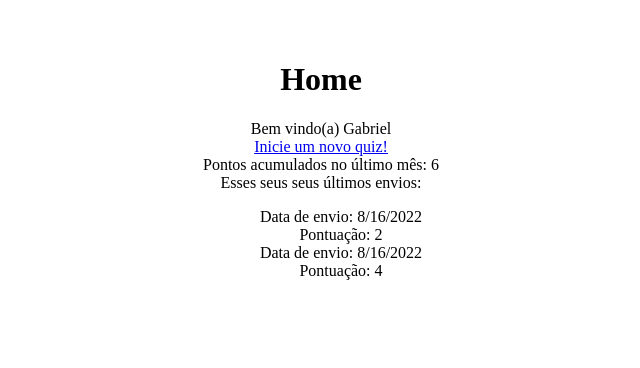
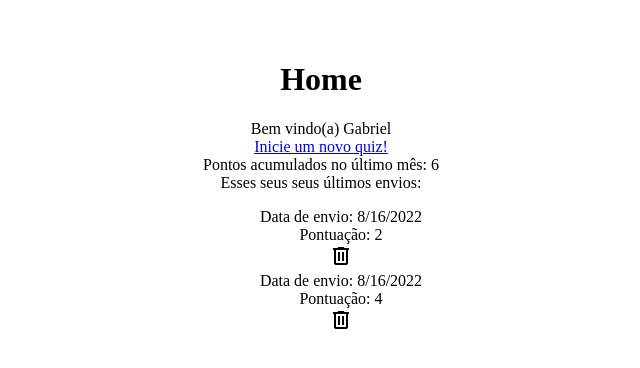
Before and after one commit to gabriel1680/DevQuiz-frontend, a React (Vite) app: page / in a window 1280 px wide. Shown: the top 368 px of the page, without its empty margins (319-959 px from the left). Built offline with nearby package versions, Linux system fonts and the light colour scheme; no server answers.

Commit message:
feat: add remove quiz answers feature

```diff
--- a/index.html
+++ b/index.html
@@ -3,6 +3,7 @@
   <head>
     <meta charset="UTF-8" />
     <link rel="icon" type="image/svg+xml" href="/vite.svg" />
+    <link href="https://fonts.googleapis.com/css2?family=Material+Symbols+Outlined" rel="stylesheet" />
     <meta name="viewport" content="width=device-width, initial-scale=1.0" />
     <title>DevQuiz</title>
   </head>
--- a/src/App.css
+++ b/src/App.css
@@ -12,3 +12,7 @@
   border-radius: 8px;
   padding: 16px;
 }
+
+.clickable {
+  cursor: pointer;;
+}
--- /dev/null
+++ b/src/components/Icon.tsx
@@ -0,0 +1,14 @@
+export default function Icon({ icon, onClick }: IconProps) {
+  return (
+    <i className="material-symbols-outlined clickable" onClick={onClick}>
+      {icon}
+    </i>
+  );
+}
+
+type IconProps = React.DetailedHTMLProps<
+  React.HTMLAttributes<HTMLElement>,
+  HTMLElement
+> & {
+  icon: string;
+};
--- /dev/null
+++ b/src/components/PlayerQuizCard.tsx
@@ -0,0 +1,17 @@
+import Icon from "./Icon";
+import { UserQuiz } from "../types/Quiz";
+
+export function PlayerQuizCard({ quiz, onRemoveQuiz }: PlayerQuizCardProps) {
+  return (
+    <div>
+      <div>Data de envio: {new Date(quiz.answeredAt).toLocaleDateString()}</div>
+      <div>Pontuação: {quiz.score}</div>
+      <Icon icon="delete" onClick={() => onRemoveQuiz(quiz)} />
+    </div>
+  );
+}
+
+type PlayerQuizCardProps = {
+  quiz: UserQuiz;
+  onRemoveQuiz: (quiz: UserQuiz) => void;
+};
--- a/src/hooks/useGetPlayerAnsweredQuizzes.tsx
+++ b/src/hooks/useGetPlayerAnsweredQuizzes.tsx
@@ -2,7 +2,10 @@ import { useEffect, useState } from "react";
 import { UserQuiz } from "../types/Quiz";
 import { getUserQuizzes } from "../utils/api";
 
-export default function useGetPlayerAnsweredQuizzes(username: string) {
+export default function useGetPlayerAnsweredQuizzes(
+  username: string,
+  refetch: number
+) {
   const [quizzes, setQuizzes] = useState<UserQuiz[]>([]);
   const [error, setError] = useState("");
   const [isLoading, setIsLoading] = useState(true);
@@ -12,7 +15,7 @@ export default function useGetPlayerAnsweredQuizzes(username: string) {
       .then(quizzes => setQuizzes(quizzes))
       .catch(error => setError(error.message))
       .finally(() => setIsLoading(false));
-  }, [username]);
+  }, [username, refetch]);
 
-  return { quizzes, error, isLoading }
+  return { quizzes, error, isLoading };
 }
--- a/src/hooks/useGetPlayerInfo.tsx
+++ b/src/hooks/useGetPlayerInfo.tsx
@@ -1,14 +1,12 @@
 import { useEffect, useState } from "react";
 import { getUsername } from "../utils/api";
 
-export function useGetPlayerInfo()
-{
+export function useGetPlayerInfo() {
   const [username, setUsername] = useState("");
   const [isLoading, setIsLoading] = useState(true);
   const [error, setError] = useState("");
 
-  useEffect(() =>
-  {
+  useEffect(() => {
     getUsername()
       .then(username => setUsername(username))
       .catch(error => setError(error.message))
--- a/src/pages/Home.tsx
+++ b/src/pages/Home.tsx
@@ -1,11 +1,26 @@
 import { ErrorContainer } from "../components/ErrorContainer";
 import useGetPlayerAnsweredQuizzes from "../hooks/useGetPlayerAnsweredQuizzes";
 import usePlayerInfo from "../hooks/usePlayerInfo";
+import { UserQuiz } from "../types/Quiz";
+import { removePlayerQuiz } from "../utils/api";
+import { PlayerQuizCard } from "../components/PlayerQuizCard";
+import { useState } from "react";
 
 export default function Home() {
   const username = usePlayerInfo();
+  const [refetch, setRefetch] = useState(0);
 
-  const { quizzes, error, isLoading } = useGetPlayerAnsweredQuizzes(username);
+  const { quizzes, error, isLoading } = useGetPlayerAnsweredQuizzes(
+    username,
+    refetch
+  );
+
+  function onRemoveQuiz(quiz: UserQuiz) {
+    setRefetch(prev => (prev += 1));
+    removePlayerQuiz(username, quiz.id).catch(() =>
+      alert("Houve um erro ao remover o quiz")
+    );
+  }
 
   if (isLoading) {
     return "Carregado seus desafios respondidos...";
@@ -24,12 +39,11 @@ export default function Home() {
       <div>Esses seus seus últimos envios:</div>
       <ul>
         {quizzes.map(quiz => (
-          <div key={quiz.id}>
-            <div>
-              Data de envio: {new Date(quiz.answeredAt).toLocaleDateString()}
-            </div>
-            <div>Pontuação: {quiz.score}</div>
-          </div>
+          <PlayerQuizCard
+            key={quiz.id}
+            quiz={quiz}
+            onRemoveQuiz={onRemoveQuiz}
+          />
         ))}
       </ul>
     </main>
--- a/src/utils/api.ts
+++ b/src/utils/api.ts
@@ -40,3 +40,7 @@ export async function getUserQuizzes(username: string): Promise<UserQuiz[]> {
     }
   ];
 }
+
+export async function removePlayerQuiz(username:string, quizId:string) {
+  return;
+}
```
Also changed, not shown: 1 other file (tests, documents, lock files or other folders).
